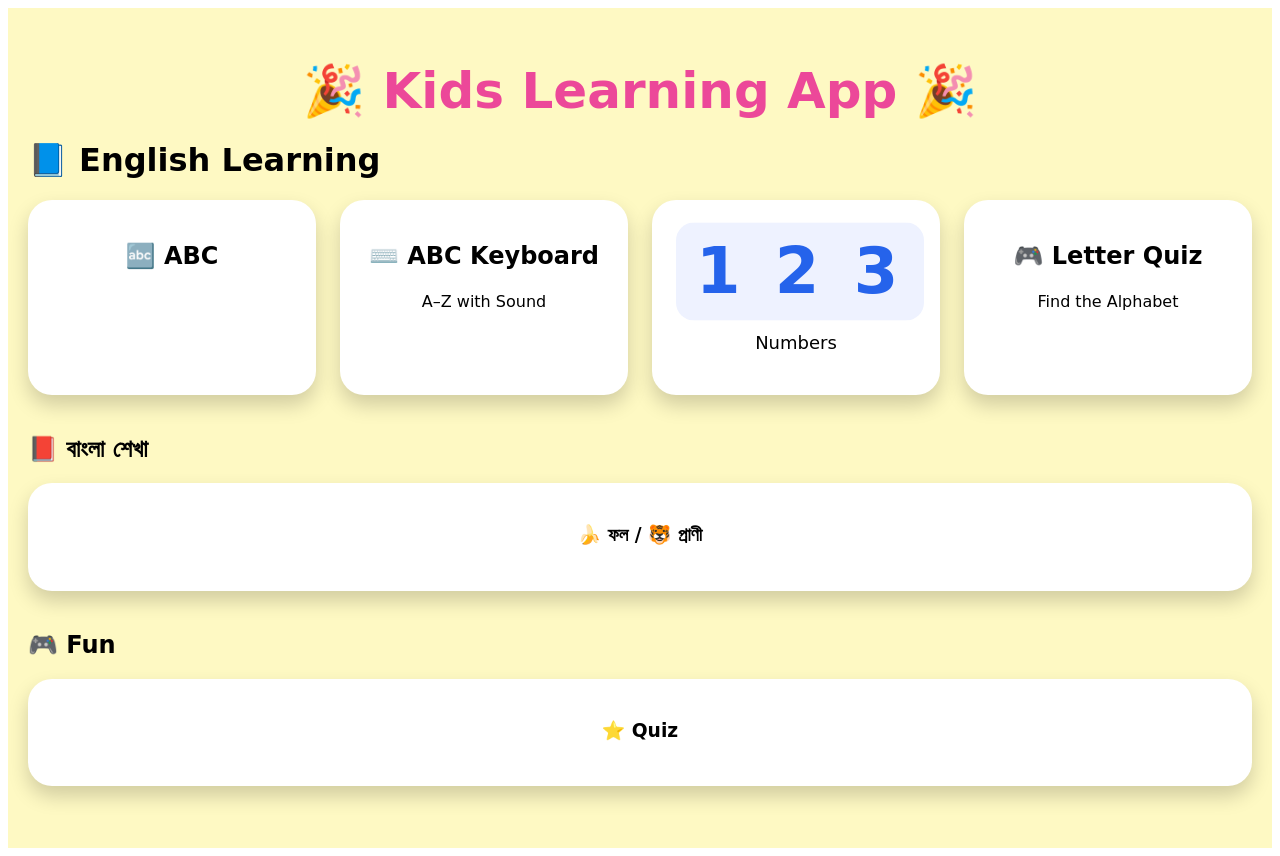
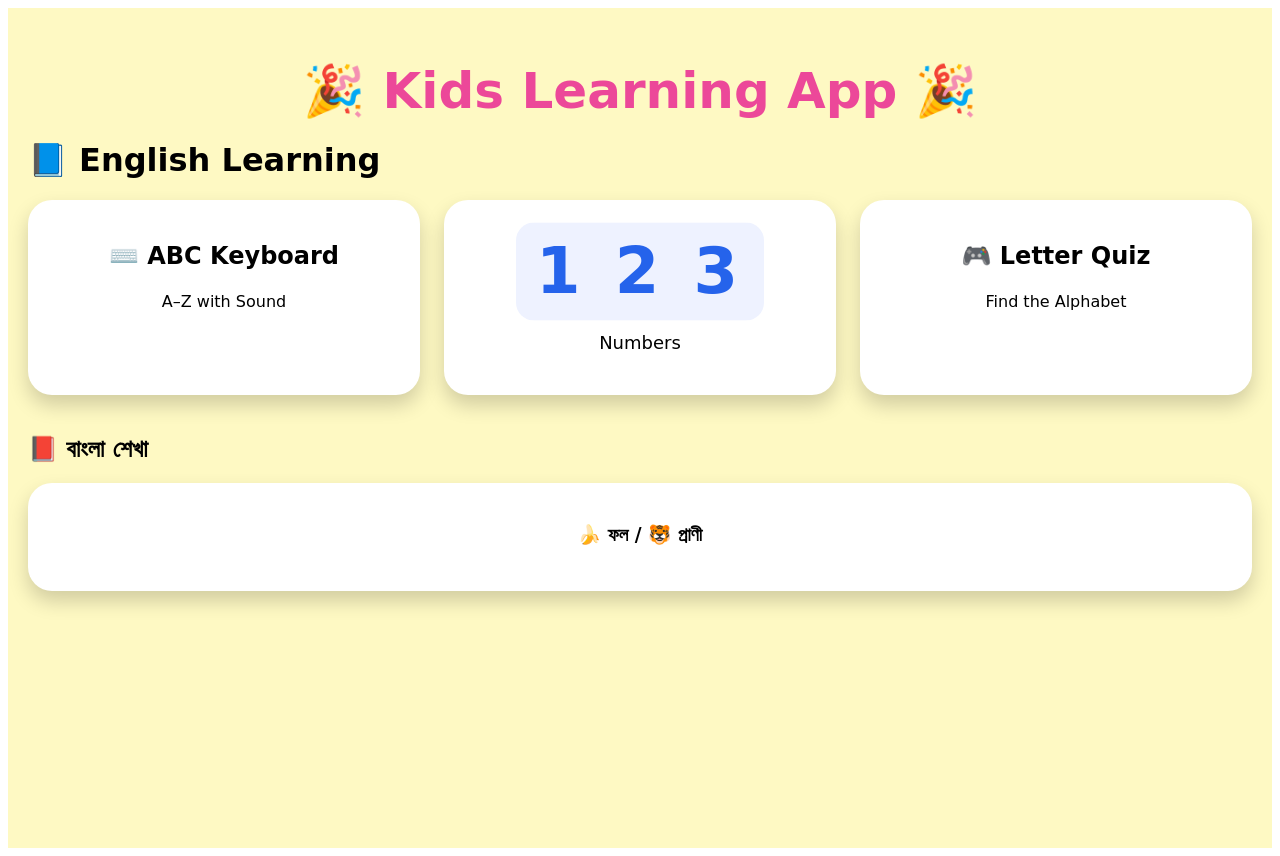
Before and after one commit to mail07miraj/kids-learning-app, a React (Vite) app: page / in a window 1280 px wide. Built offline with nearby package versions, Linux system fonts and the light colour scheme.

Commit message:
Update home page menu (remove ABC & quiz)

```diff
--- a/src/App.jsx
+++ b/src/App.jsx
@@ -1,9 +1,7 @@
 import { Routes, Route, useNavigate } from "react-router-dom";
-import English from "./pages/English";
 import Numbers from "./pages/Numbers";
 import EnglishKeyboard from "./pages/EnglishKeyboard";
 import BanglaKeyboard from "./pages/BanglaKeyboard";
-import Quiz from "./pages/Quiz";
 import LetterQuiz from "./pages/LetterQuiz";
 
 function Home() {
@@ -53,23 +51,17 @@ function Home() {
       {/* ENGLISH */}
       <h1>📘 English Learning</h1>
       <div style={cardWrap}>
-        <AnimatedCard onClick={() => navigate("/english")}>
-          <h2 style={floatText}>🔤 ABC</h2>
-        </AnimatedCard>
-
         <AnimatedCard onClick={() => navigate("/english-keyboard")}>
           <h2 style={floatText}>⌨️ ABC Keyboard</h2>
           <p>A–Z with Sound</p>
         </AnimatedCard>
 
         <AnimatedCard onClick={() => navigate("/numbers")}>
-  <div style={numberBox}>
-    1&nbsp;2&nbsp;3
-  </div>
-  <p style={{ fontSize: "18px", marginTop: "10px" }}>
-    Numbers
-  </p>
-</AnimatedCard>
+          <div style={numberBox}>1&nbsp;2&nbsp;3</div>
+          <p style={{ fontSize: "18px", marginTop: "10px" }}>
+            Numbers
+          </p>
+        </AnimatedCard>
 
         <AnimatedCard onClick={() => navigate("/letter-quiz")}>
           <h2 style={floatText}>🎮 Letter Quiz</h2>
@@ -82,14 +74,6 @@ function Home() {
       <div style={cardWrap}>
         <AnimatedCard onClick={() => navigate("/bangla-keyboard")}>
           <h3 style={floatText}>🍌 ফল / 🐯 প্রাণী</h3>
-        </AnimatedCard>
-      </div>
-
-      {/* FUN */}
-      <h2 style={{ marginTop: "40px" }}>🎮 Fun</h2>
-      <div style={cardWrap}>
-        <AnimatedCard onClick={() => alert("Quiz coming soon 🙂")}>
-          <h3 style={floatText}>⭐ Quiz</h3>
         </AnimatedCard>
       </div>
 
@@ -116,11 +100,9 @@ export default function App() {
   return (
     <Routes>
       <Route path="/" element={<Home />} />
-      <Route path="/english" element={<English />} />
+      <Route path="/english-keyboard" element={<EnglishKeyboard />} />
       <Route path="/numbers" element={<Numbers />} />
-      <Route path="/english-keyboard" element={<EnglishKeyboard />} />
       <Route path="/bangla-keyboard" element={<BanglaKeyboard />} />
-      <Route path="/quiz" element={<Quiz />} />
       <Route path="/letter-quiz" element={<LetterQuiz />} />
     </Routes>
   );
@@ -148,6 +130,7 @@ const cardStyle = {
 const floatText = {
   animation: "float 3s ease-in-out infinite"
 };
+
 const numberBox = {
   fontSize: "64px",
   fontWeight: "bold",
```
